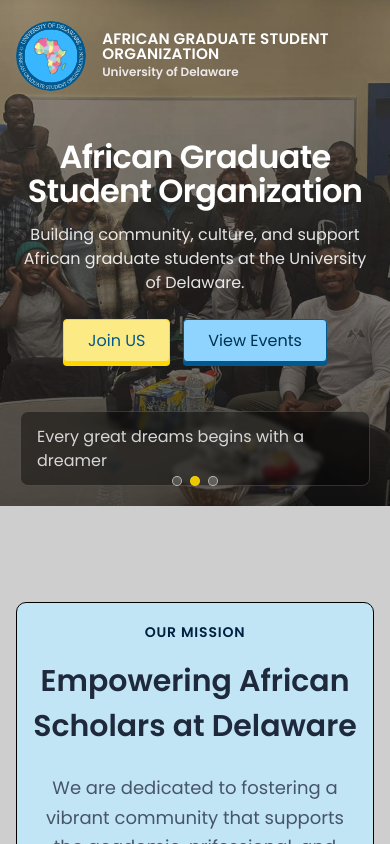
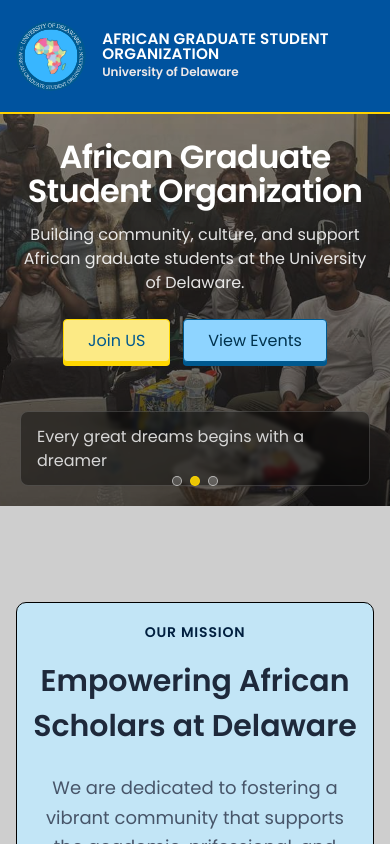
Before and after one commit to Immaculatedcoder/AGSO-UDEL-Website, a React (Vite) app in the folder african-grad-org/: page / in a window 390 px wide. Shown: the top 844 px of the page. Built offline with nearby package versions, Linux system fonts and the light colour scheme; some icons are missing; a web font is replaced by a local one.

Commit message:
Fix the css for mobile view AGSO

```diff
--- a/african-grad-org/src/components/Header/Header.css
+++ b/african-grad-org/src/components/Header/Header.css
@@ -11,9 +11,24 @@
   display: block;
 }
 
+@media (max-width: 640px) {
+  .header {
+    background-color: #00539f;
+    border-bottom: 0.125rem solid #ffd200;
+  }
+}
+
 /* When scrolled */
+@media (min-width: 640px) {
+  .header--scrolled {
+    background-color: #00539f;
+    backdrop-filter: blur(8px);
+    -webkit-backdrop-filter: blur(8px);
+    box-shadow: 0 4px 12px rgba(0, 0, 0, 0.08);
+  }
+}
 .header--scrolled {
-  background-color: rgba(0, 89, 143, 1);
+  background-color: #00539f;
   backdrop-filter: blur(8px);
   -webkit-backdrop-filter: blur(8px);
   box-shadow: 0 4px 12px rgba(0, 0, 0, 0.08);
```
